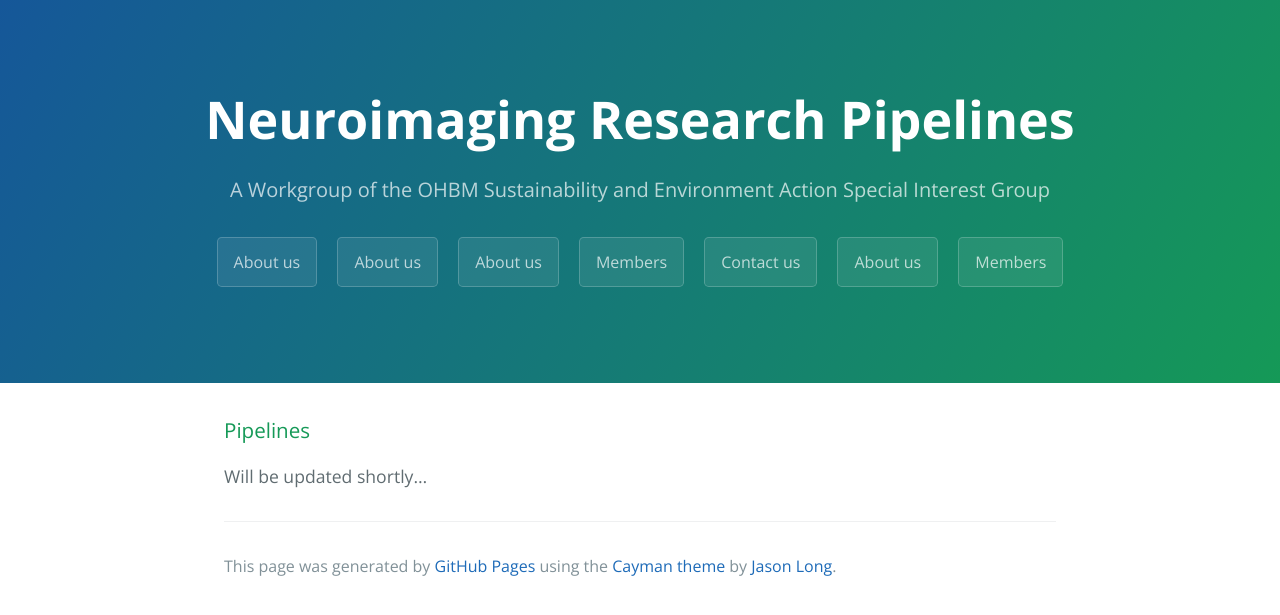
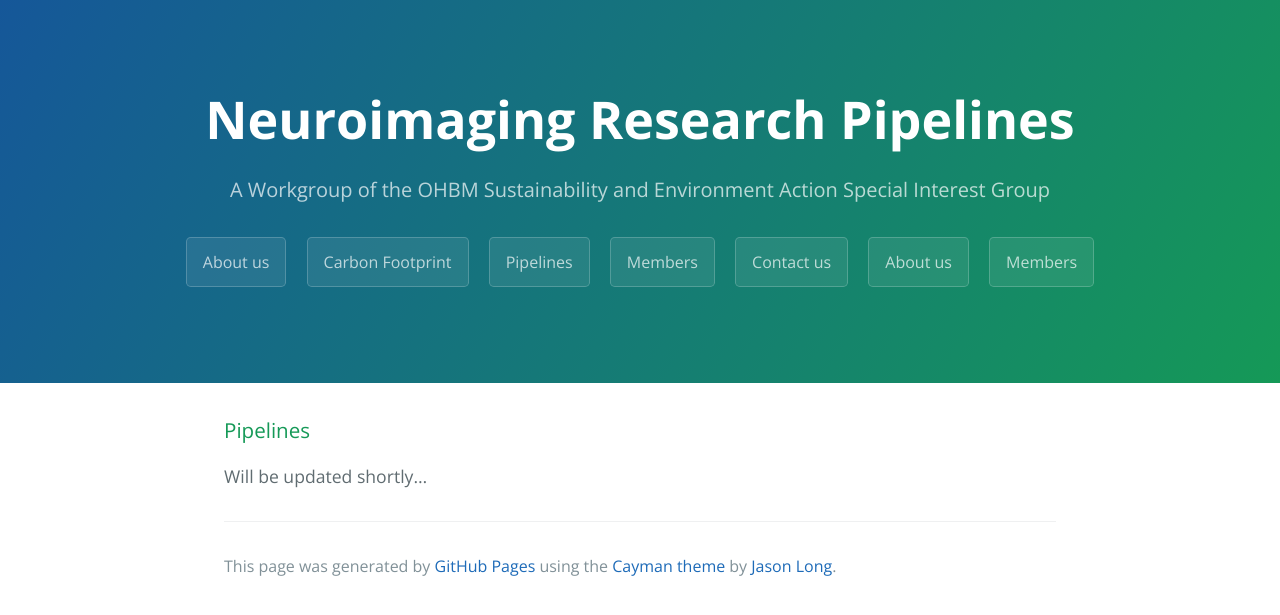
Before and after one commit to neuropipelines/neuropipelines.github.io, a Jekyll site: the page built from 20pipelines.md, in a window 1280 px wide. Shown: the top 615 px of the page. Built offline with Jekyll 4.4.1, drawn with Linux system fonts in a browser that asks for light colours.

Commit message:
Update titles

```diff
--- a/10carbon.md
+++ b/10carbon.md
@@ -1,5 +1,5 @@
 ---
-title: About us
+title: Carbon Footprint
 layout: template
 filename: 10carbon
 ---
--- a/20pipelines.md
+++ b/20pipelines.md
@@ -1,5 +1,5 @@
 ---
-title: About us
+title: Pipelines
 layout: template
 filename: 20pipelines
 ---
```
